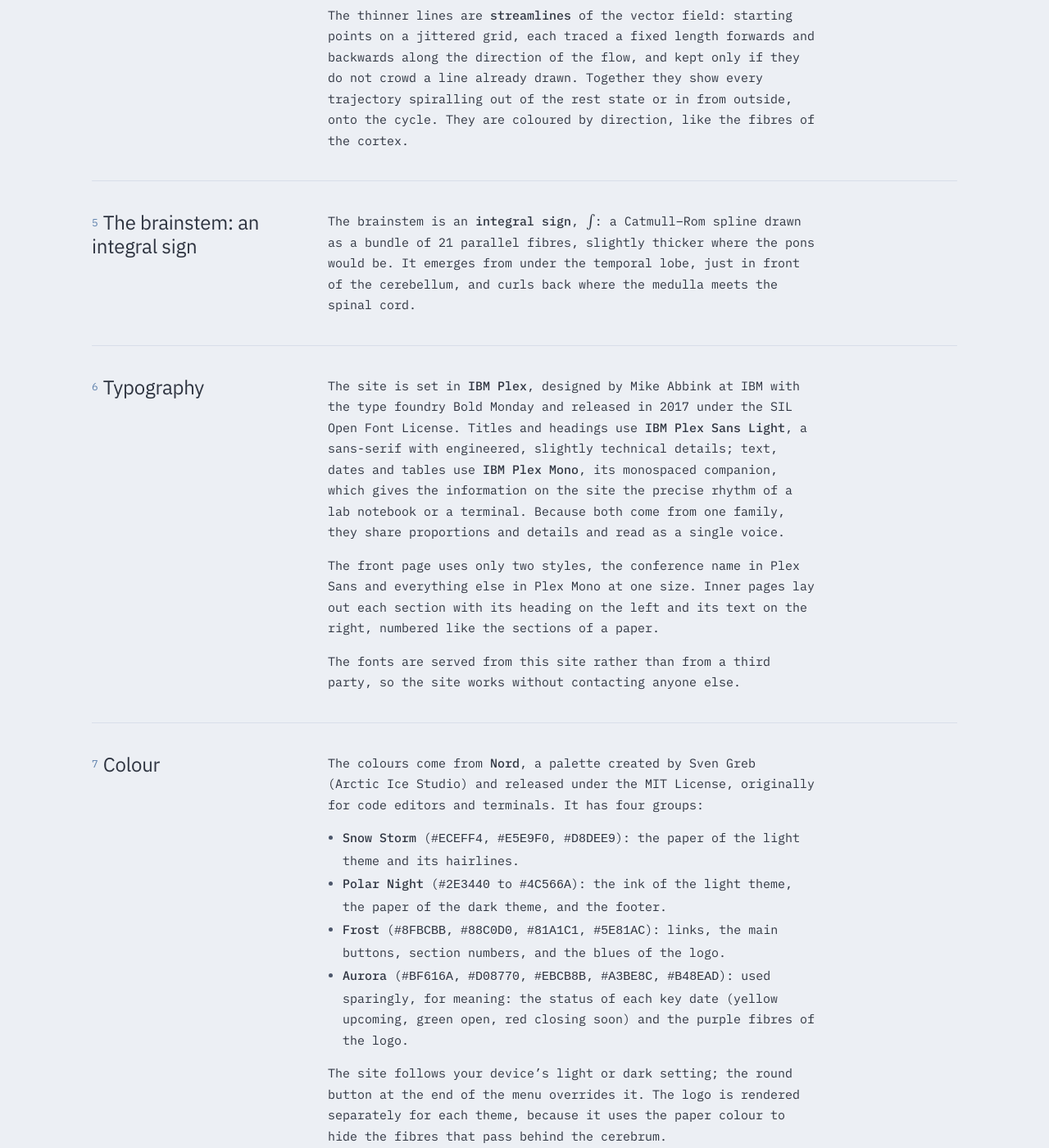
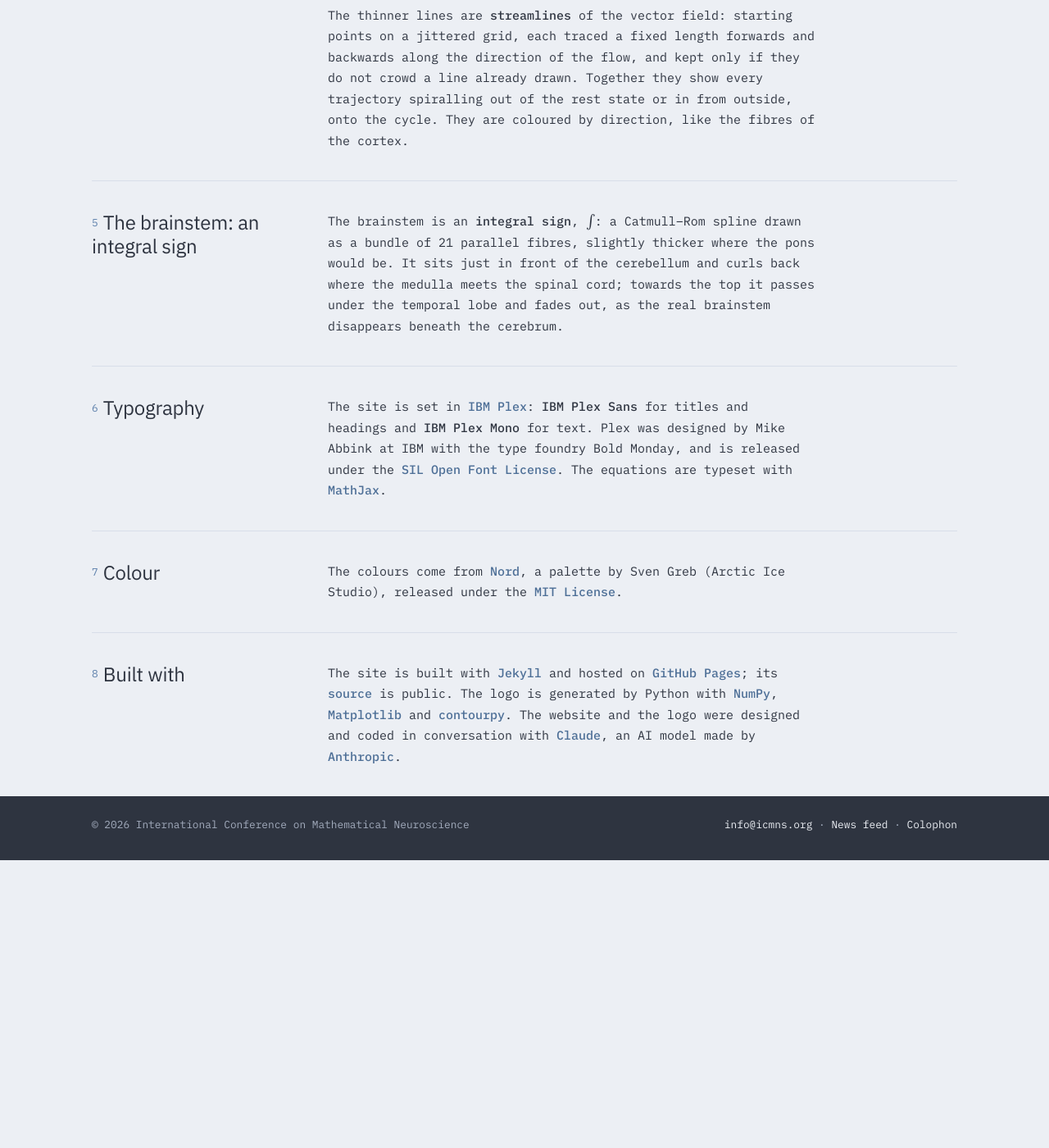
Before and after one commit to icmns-org/icmns-org.github.io, a Jekyll site: the page built from colophon.md, in a window 1280 px wide and 1400 px high, scrolled down 2376 px. Shown: the whole window at 82% size. Built offline with Jekyll 4.4.1, drawn with Linux system fonts in a browser that asks for light colours; after the commit the page ends 3425 px from its top, so only the background shows below that; some of the changed text lies outside the part shown.

Commit message:
Logo D (integral fading under the brain); shorter colophon typography and colour; credit Claude
Co-Authored-By: Claude Opus 5.5 <noreply@anthropic.com>

```diff
--- a/colophon.md
+++ b/colophon.md
@@ -45,27 +45,16 @@ The thinner lines are **streamlines** of the vector field: starting points on a
 
 ## The brainstem: an integral sign
 
-The brainstem is an **integral sign**, $$\int$$: a Catmull–Rom spline drawn as a bundle of 21 parallel fibres, slightly thicker where the pons would be. It emerges from under the temporal lobe, just in front of the cerebellum, and curls back where the medulla meets the spinal cord.
+The brainstem is an **integral sign**, $$\int$$: a Catmull–Rom spline drawn as a bundle of 21 parallel fibres, slightly thicker where the pons would be. It sits just in front of the cerebellum and curls back where the medulla meets the spinal cord; towards the top it passes under the temporal lobe and fades out, as the real brainstem disappears beneath the cerebrum.
 
 ## Typography
 
-The site is set in **IBM Plex**, designed by Mike Abbink at IBM with the type foundry Bold Monday and released in 2017 under the SIL Open Font License. Titles and headings use **IBM Plex Sans Light**, a sans-serif with engineered, slightly technical details; text, dates and tables use **IBM Plex Mono**, its monospaced companion, which gives the information on the site the precise rhythm of a lab notebook or a terminal. Because both come from one family, they share proportions and details and read as a single voice.
-
-The front page uses only two styles, the conference name in Plex Sans and everything else in Plex Mono at one size. Inner pages lay out each section with its heading on the left and its text on the right, numbered like the sections of a paper.
-
-The fonts are served from this site rather than from a third party, so the site works without contacting anyone else.
+The site is set in [IBM Plex](https://www.ibm.com/plex/): **IBM Plex Sans** for titles and headings and **IBM Plex Mono** for text. Plex was designed by Mike Abbink at IBM with the type foundry Bold Monday, and is released under the [SIL Open Font License](https://openfontlicense.org). The equations are typeset with [MathJax](https://www.mathjax.org).
 
 ## Colour
 
-The colours come from **Nord**, a palette created by Sven Greb (Arctic Ice Studio) and released under the MIT License, originally for code editors and terminals. It has four groups:
-
-- **Snow Storm** (`#ECEFF4`, `#E5E9F0`, `#D8DEE9`): the paper of the light theme and its hairlines.
-- **Polar Night** (`#2E3440` to `#4C566A`): the ink of the light theme, the paper of the dark theme, and the footer.
-- **Frost** (`#8FBCBB`, `#88C0D0`, `#81A1C1`, `#5E81AC`): links, the main buttons, section numbers, and the blues of the logo.
-- **Aurora** (`#BF616A`, `#D08770`, `#EBCB8B`, `#A3BE8C`, `#B48EAD`): used sparingly, for meaning: the status of each key date (yellow upcoming, green open, red closing soon) and the purple fibres of the logo.
-
-The site follows your device's light or dark setting; the round button at the end of the menu overrides it. The logo is rendered separately for each theme, because it uses the paper colour to hide the fibres that pass behind the cerebrum.
+The colours come from [Nord](https://www.nordtheme.com), a palette by Sven Greb (Arctic Ice Studio), released under the [MIT License](https://github.com/nordtheme/nord/blob/develop/license).
 
 ## Built with
 
-The site is built with [Jekyll](https://jekyllrb.com) and hosted on [GitHub Pages](https://pages.github.com); its [source](https://github.com/icmns-org/icmns-org.github.io) is public. It rebuilds every night, so that the status of each key date stays current. The logo is generated by Python with [NumPy](https://numpy.org), [Matplotlib](https://matplotlib.org) and [contourpy](https://contourpy.readthedocs.io), and rasterised with headless Chrome.
+The site is built with [Jekyll](https://jekyllrb.com) and hosted on [GitHub Pages](https://pages.github.com); its [source](https://github.com/icmns-org/icmns-org.github.io) is public. The logo is generated by Python with [NumPy](https://numpy.org), [Matplotlib](https://matplotlib.org) and [contourpy](https://contourpy.readthedocs.io). The website and the logo were designed and coded in conversation with [Claude](https://www.anthropic.com/claude), an AI model made by [Anthropic](https://www.anthropic.com).
```
Also changed, not shown: apple-touch-icon.png, assets/logo/icmns_header_1200.png, assets/logo/icmns_logo_1000.png, assets/logo/icmns_mark-dark.svg, assets/logo/icmns_mark-light.svg, assets/logo/icmns_mark_512.png, assets/logo/icmns_mark_small-dark.svg, assets/logo/icmns_mark_small-light.svg, assets/logo/icon-512.png, assets/logo/og-image.png, favicon.ico, favicon.svg.
